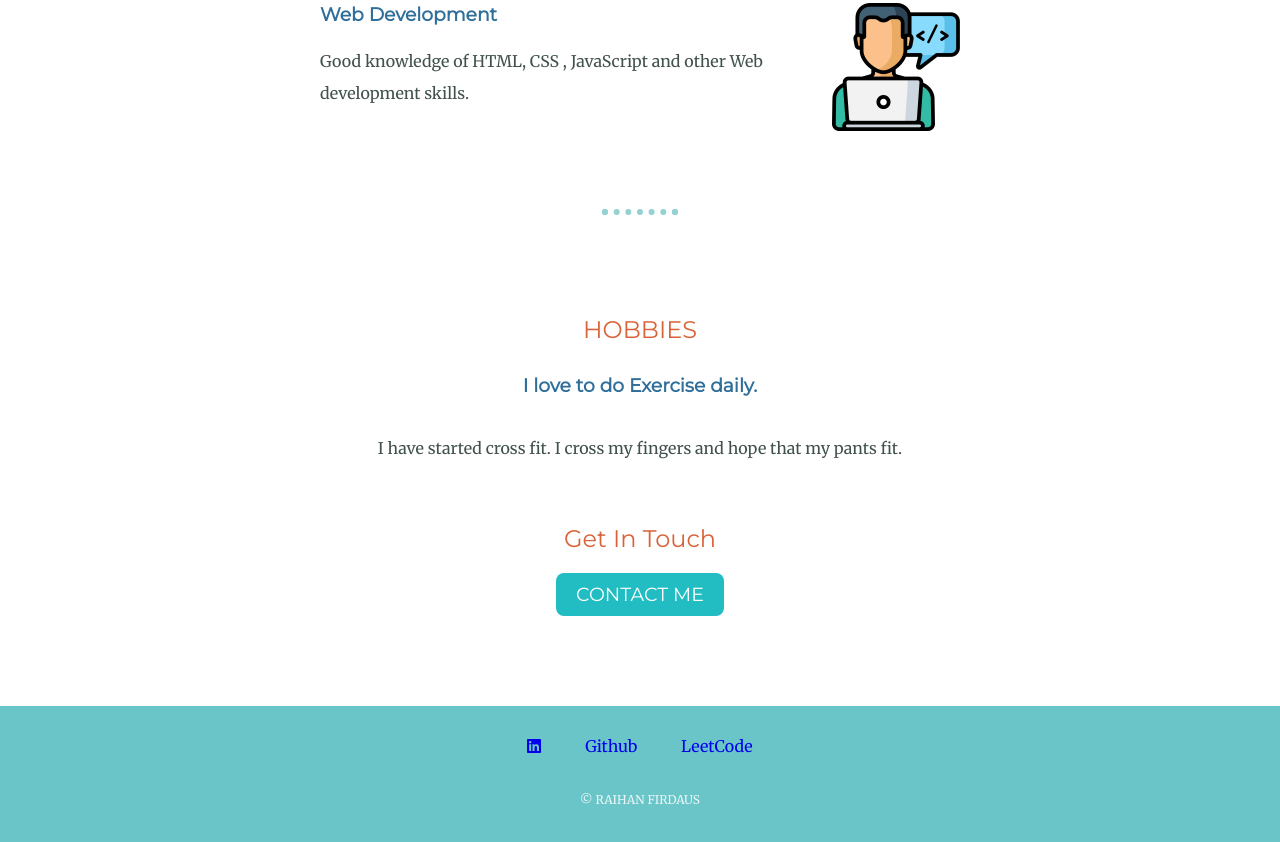
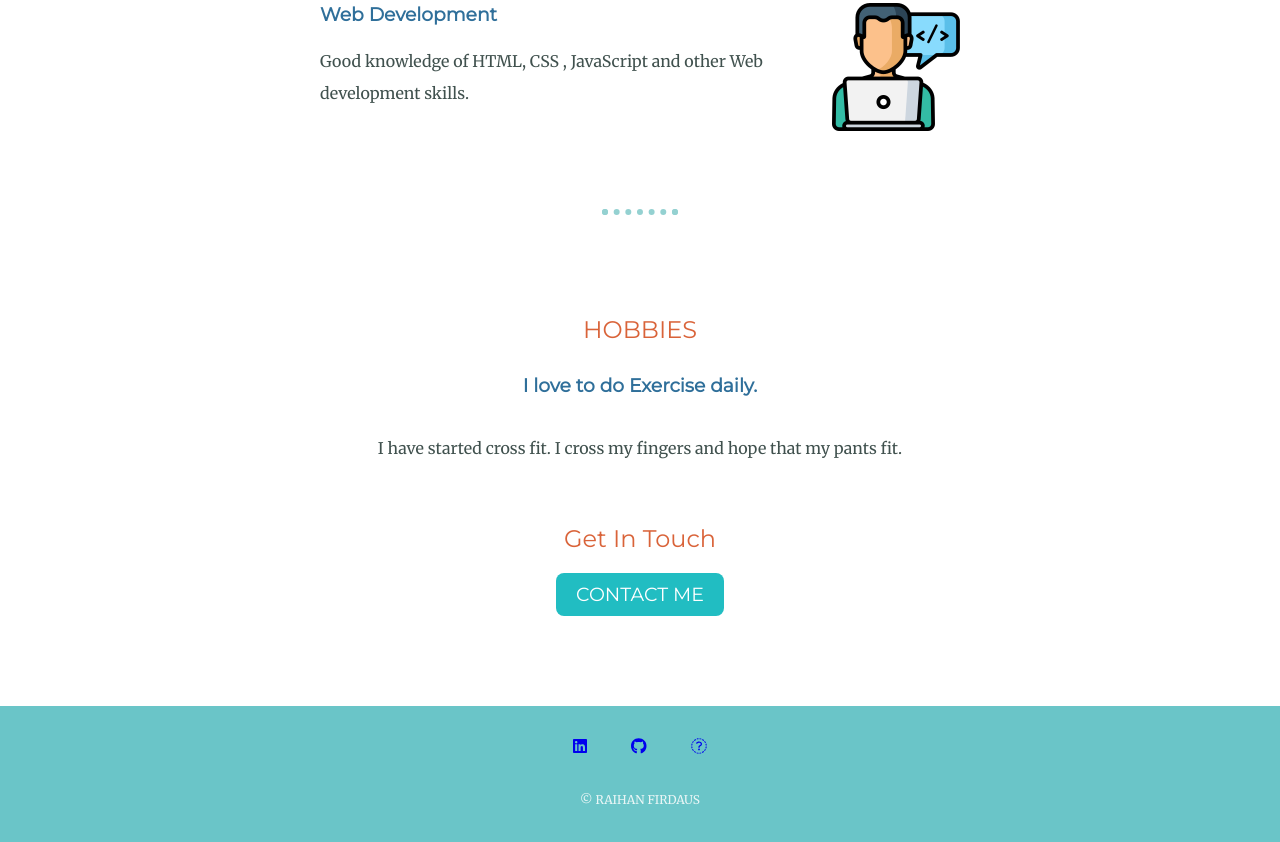
Before and after one commit to mrf1799/My-Site, a plain HTML site: page index.html in a window 1280 px wide. Shown: the part 1928-2770 px from the top of the page. Drawn offline with Linux system fonts and the light colour scheme.

Commit message:
Update index.html

```diff
--- a/index.html
+++ b/index.html
@@ -54,8 +54,8 @@
 
       <div class="bottom-container">
         <a class="footer-link" href="https://www.linkedin.com/in/md-raihan-firdaus-674718193"><i class="fa-brands fa-linkedin"></i></a>
-        <a class="footer-link" href="https://github.com/mrf1799">Github</a>
-        <a class="footer-link" href="https://leetcode.com/firdausraihan369/"> LeetCode</a>
+        <a class="footer-link" href="https://github.com/mrf1799"><i class="fa-brands fa-github"></i></a>
+        <a class="footer-link" href="https://leetcode.com/firdausraihan369/"><i class="fa-sharp fa-solid fa-display-code"></i></a>
         <p class="copyright">© RAIHAN FIRDAUS</p>
       </div>
 
```
